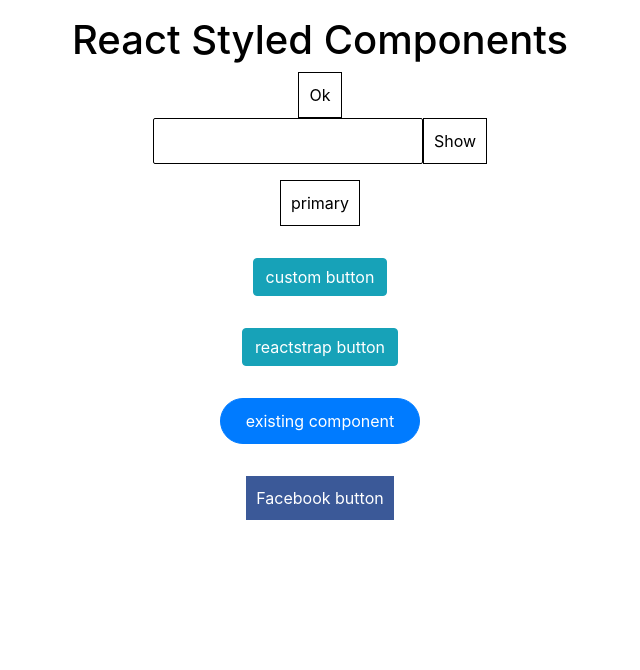
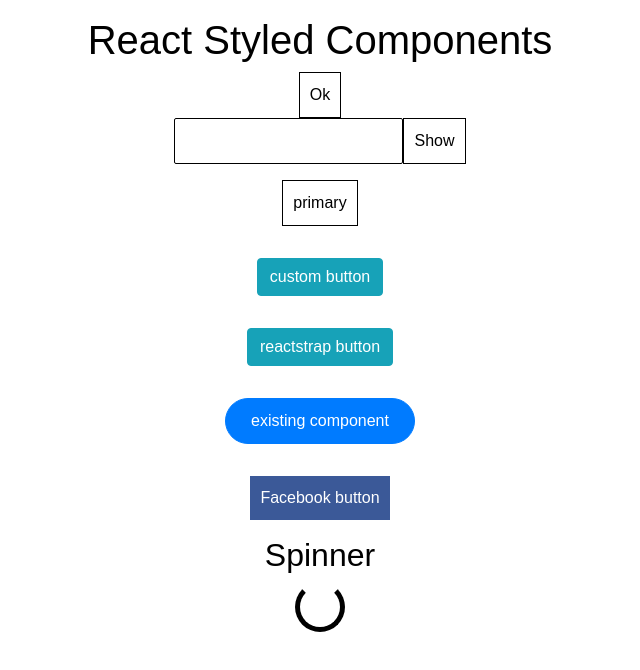
Before and after one commit to caprica-Six/react-styled-components, a React (Create React App) app: page / in a window 1280 px wide. Shown: the top 670 px of the page, without its empty margins (320-960 px from the left). Built offline with nearby package versions, Linux system fonts and the light colour scheme.

Commit message:
add global styles with createGlobalStyle from styled components

```diff
--- a/src/App.js
+++ b/src/App.js
@@ -7,11 +7,12 @@ import DarkTheme from "./theme/dark";
 import PasswordInput from './components/common/PasswordInput';
 import { Button as ReactstrapButton } from 'reactstrap';
 import PrimaryButton from "./components/common/PrimaryButton";
-import {createGlobalStyle} from 'styled-components';
+import Spinner from './components/common/Spinner';
+import { createGlobalStyle } from 'styled-components';
 
 const GlobalStyle = createGlobalStyle`
   body {
-
+    font-family: ${props => (props.theme.id === 'light' ? 'Arial' : 'Times New Roman')} !important;
   }
 `
 const ButtonWrapper = styled.div`
@@ -92,6 +93,10 @@ class App extends Component {
               <ButtonWrapper>
                 <FacebookButton>Facebook button</FacebookButton>
               </ButtonWrapper>
+
+              <h2>Spinner</h2>
+              <Spinner />
+          <GlobalStyle />
         </AppWrapper>
       </ThemeProvider>
     );
--- /dev/null
+++ b/src/components/common/Spinner.js
@@ -0,0 +1,23 @@
+import styled, {keyframes} from 'styled-components';
+
+const rotate360 = keyframes`
+  from {
+    transform: rotate(0);
+  }
+
+  to{
+    transform: rotate(360deg);
+  }
+`;
+
+const Spinner = styled.div`
+  height: 50px;
+  width: 50px;
+  border-radius:50%;
+  border: 5px solid ${props => props.theme.primaryColor};
+  border-top-color: transparent;
+
+  animation: ${rotate360} 1s linear infinite;
+`;
+
+export default Spinner;
```
Lines whose indentation alone changed are shown as unchanged.
